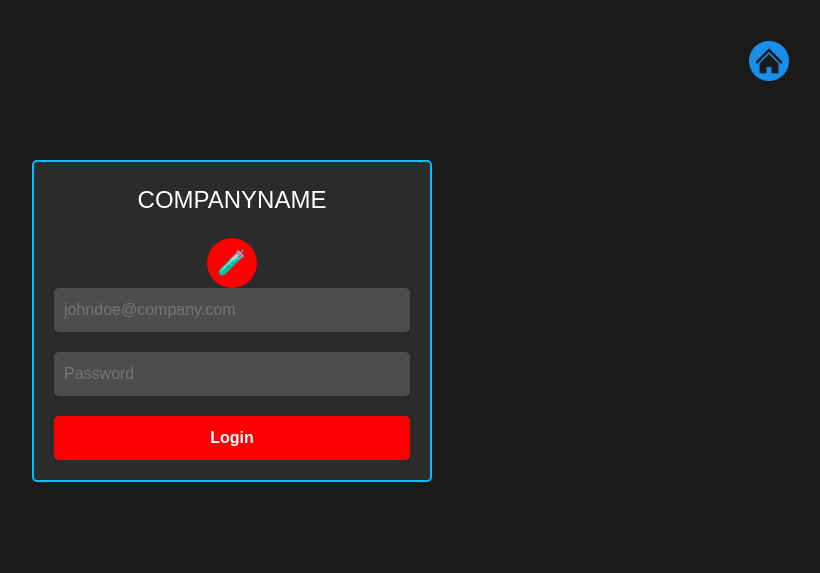
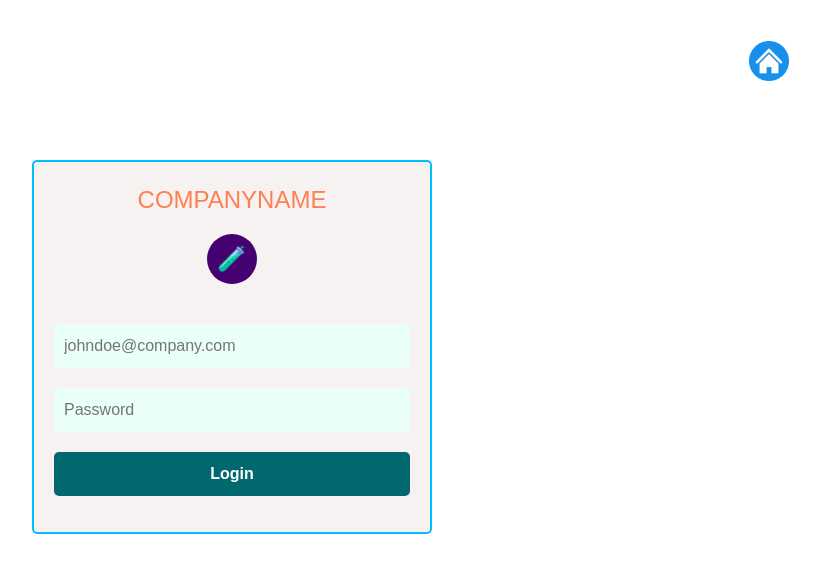
Before and after one commit to sreenathsnv/CCTV-Storage-optimisation, a Django app: page /login/ in a window 1280 px wide. Shown: the top 573 px of the page, without its empty margins (408-1228 px from the left). Run offline with Django 5.2, Linux system fonts and the light colour scheme.

Commit message:
proj:core::015 : login page design changed

```diff
--- a/static/styles/index.css
+++ b/static/styles/index.css
@@ -36,9 +36,10 @@
   }
 .signup
 {
-  margin-top: 30vh;
+  margin-top: 25vh;
   text-decoration:none;
-  margin-bottom: 5vh;
+  margin-bottom: 1vh;
+
 }
 .logo
 {
--- a/static/styles/login.css
+++ b/static/styles/login.css
@@ -1,5 +1,5 @@
 body {
-    background-color: #1a1a1a;
+    background-color: #ffffff;
     color: white;
     font-family: Arial, sans-serif;
   }
@@ -8,7 +8,7 @@ body {
     margin-top: 20vh;
     width: 400px;
     padding: 20px;
-    background-color: #2b2b2b;
+    background-color: #f7f2f2;
     border: 2px solid #00bfff;
     border-radius: 5px;
   }
@@ -16,13 +16,17 @@ body {
     text-align: center;
     font-size: 24px;
     margin-bottom: 20px;
+    color: coral;
+    margin-bottom: 2vh;
   }
   .icon {
     display: block;
     margin: auto;
+    margin-bottom: 5vh;
+    margin-top: 2vh;
     width: 50px;
     height: 50px;
-    background-color: red;
+    background-color: rgb(70, 1, 113);
     border-radius: 50%;
     text-align: center;
     line-height: 50px;
@@ -35,18 +39,19 @@ body {
     margin-bottom: 20px;
     border-radius: 5px;
     border: none;
-    background-color: #4d4d4d;
-    color: white;
+    background-color: #eafff5;
+    color: rgb(24, 23, 23);
   }
   input[type="submit"] {
     width: 100%;
     padding: 10px;
     border-radius: 5px;
     border: none;
-    background-color: red;
+    background-color: rgb(2, 104, 111);
     color: white;
     font-weight: bold;
     cursor: pointer;
+    margin-bottom: 2vh;
   }
   .forgot-password {
     color: #bfbfbf;
```
Also changed, not shown: templates/footer.html (+0 -8 lines).
